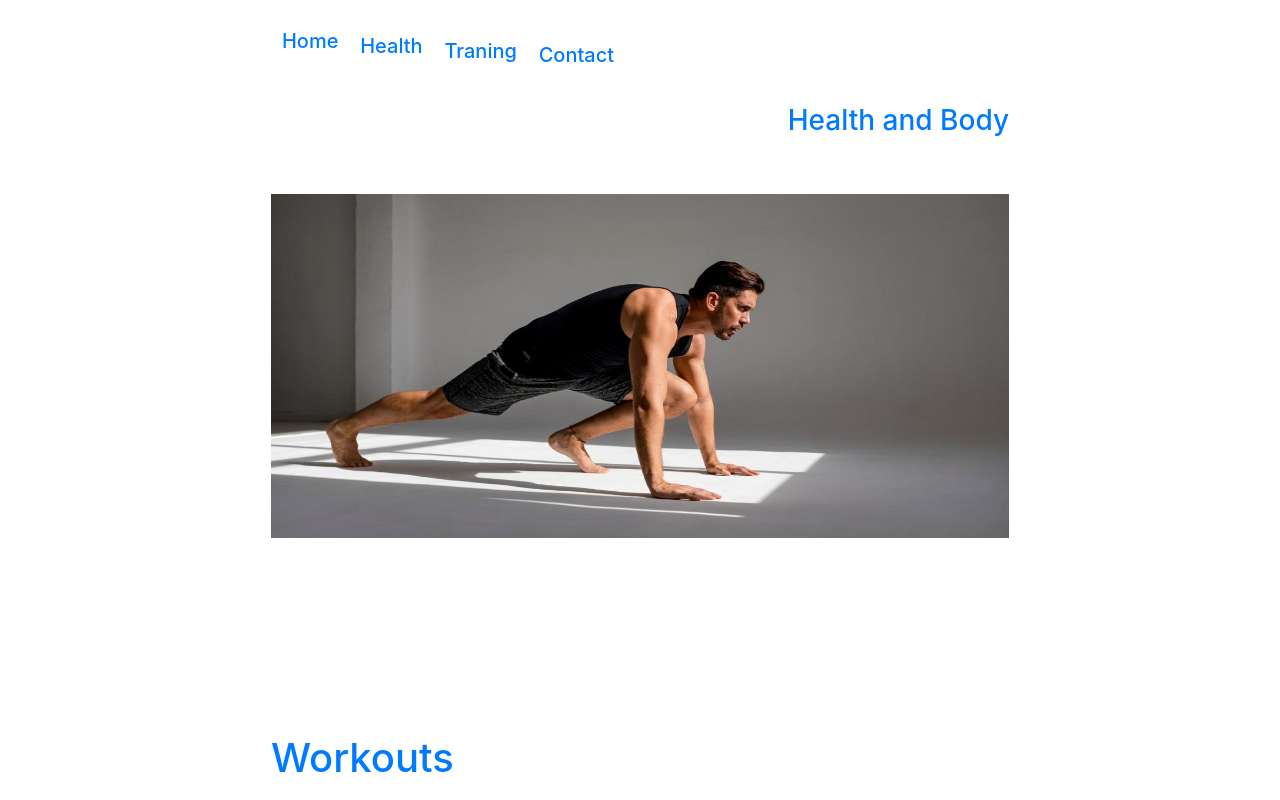
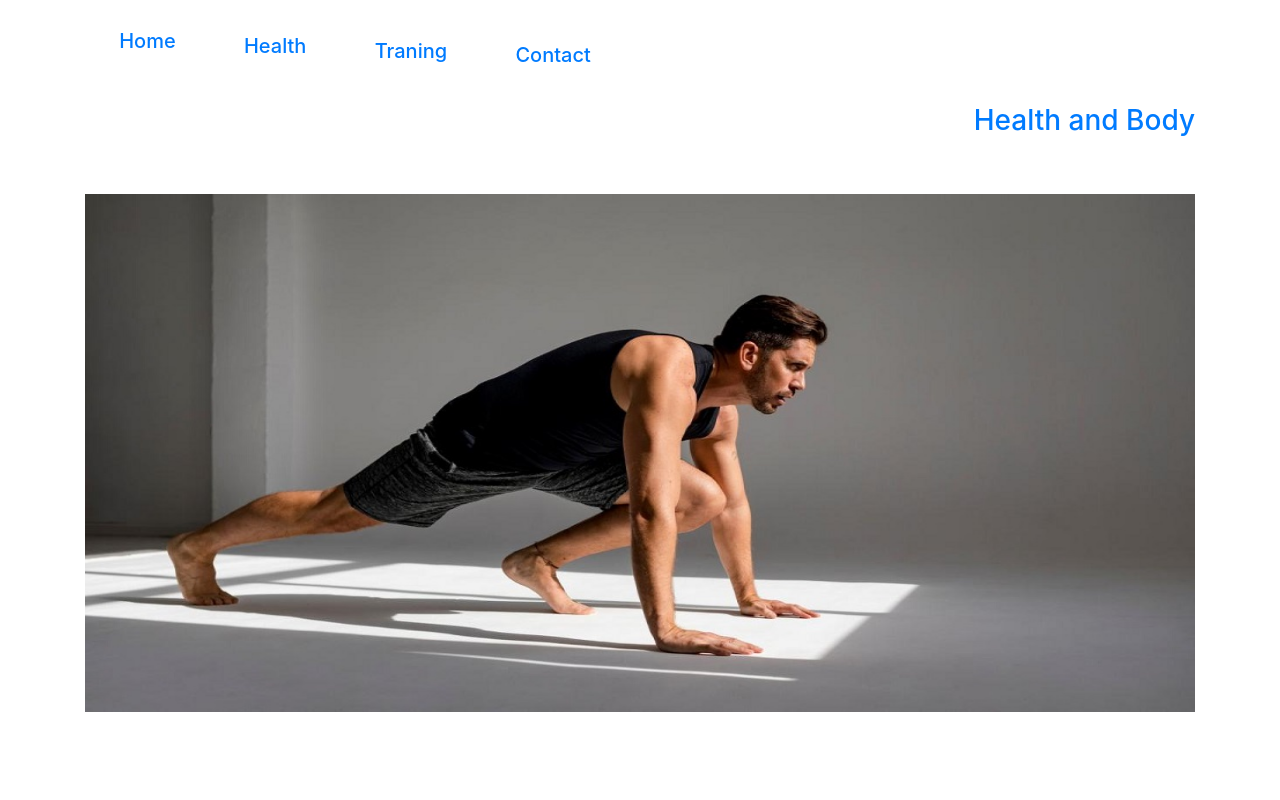
Before and after one commit to goranivankovic/fit, a website: page index.html in a window 1280 px wide. Shown: the top 800 px of the page. Drawn offline with nearby package versions, Linux system fonts and the light colour scheme.

Commit message:
Update style.css

```diff
--- a/css/style.css
+++ b/css/style.css
@@ -1,12 +1,3 @@
-
-
-body{
-    position: absolute;
-    left: 20%;
-    right: 20%;
-    width: 60%;
-
-}
 
 
 
```
